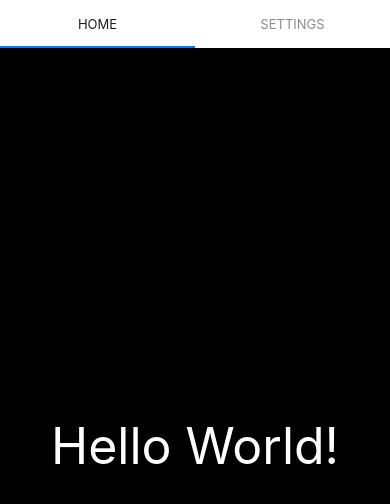
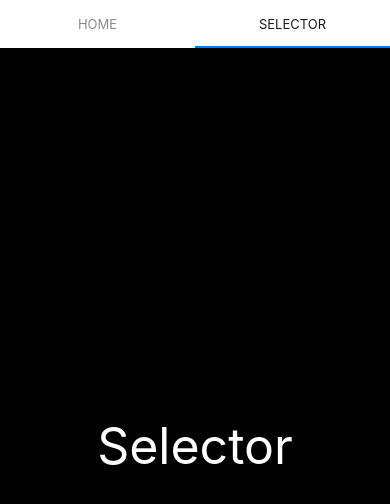
Before and after one commit to Sartalan/Wolfsrudel---Herzarmband, a React Native app in the folder App/: screen /Selector in a window 390 px wide. Shown: the top 504 px of the page. Built offline with nearby package versions, Linux system fonts and the light colour scheme.

Commit message:
App => Navigation Improvement  | v0.2

```diff
--- a/App/App.js
+++ b/App/App.js
@@ -1,10 +1,8 @@
 import { StatusBar } from 'expo-status-bar';
-import { StyleSheet, Text, View } from 'react-native';
 import { NavigationContainer } from '@react-navigation/native';
-import { createMaterialTopTabNavigator } from '@react-navigation/material-top-tabs';
+import { MyTabs } from './src/Main';
+import Constants from 'expo-constants';
 
-
-const Tab = createMaterialTopTabNavigator();
 
 export default function App() {
   return (
@@ -13,45 +11,7 @@ export default function App() {
         barStyle='light-content'
         backgroundColor='#000'
       />
-     <MyTabs/>
+      <MyTabs style={{ marginTop: Constants.statusBarHeight }} />
     </NavigationContainer>
   );
 }
-
-function HomeScreen() {
-  return (
-    <View style={styles.container}>
-      <Text style={styles.text}>Hello World!</Text>
-    </View>
-  )
-}
-
-function Lol() {
-  return (
-    <View style={styles.container}>
-      <Text style={styles.text}> </Text>
-    </View>
-  )
-}
-
-function MyTabs() {
-  return (
-    <Tab.Navigator>
-      <Tab.Screen name="Home" component={HomeScreen} />
-      <Tab.Screen name="Settings" component={Lol} />
-    </Tab.Navigator>
-  );
-}
-
-const styles = StyleSheet.create({
-  container: {
-    flex: 1,
-    backgroundColor: '#000',
-    alignItems: 'center',
-    justifyContent: 'center',
-  },
-  text: {
-    color: '#fff',
-    fontSize: 50
-  }
-});
--- /dev/null
+++ b/App/src/Main.jsx
@@ -0,0 +1,15 @@
+
+import { createMaterialTopTabNavigator } from '@react-navigation/material-top-tabs';
+import { HomeScreen } from './routes/HomeScreen'
+import { Selector } from './routes/Selector'
+
+const Tab = createMaterialTopTabNavigator();
+
+export function MyTabs() {
+    return (
+        <Tab.Navigator>
+            <Tab.Screen name="Home" component={HomeScreen} />
+            <Tab.Screen name="Selector" component={Selector} />
+        </Tab.Navigator>
+    );
+}
--- /dev/null
+++ b/App/src/routes/HomeScreen.jsx
@@ -0,0 +1,22 @@
+import { StyleSheet, Text, View } from 'react-native';
+
+export function HomeScreen() {
+    return (
+        <View style={styles.container}>
+            <Text style={styles.text}>Hello World!</Text>
+        </View>
+    )
+}
+
+const styles = StyleSheet.create({
+    container: {
+        flex: 1,
+        backgroundColor: '#000',
+        alignItems: 'center',
+        justifyContent: 'center',
+    },
+    text: {
+        color: '#fff',
+        fontSize: 50
+    }
+});
--- /dev/null
+++ b/App/src/routes/Selector.jsx
@@ -0,0 +1,22 @@
+import { StyleSheet, Text, View } from 'react-native';
+
+export function Selector() {
+    return (
+        <View style={styles.container}>
+            <Text style={styles.text}> Selector </Text>
+        </View>
+    )
+}
+
+const styles = StyleSheet.create({
+    container: {
+        flex: 1,
+        backgroundColor: '#000',
+        alignItems: 'center',
+        justifyContent: 'center',
+    },
+    text: {
+        color: '#fff',
+        fontSize: 50
+    }
+});
```
Also changed, not shown: App/src/ProjectStyles.jsx (added), App/src/styles/HomeStyle.jsx (added), App/src/styles/SelectorStyle.jsx (added).
